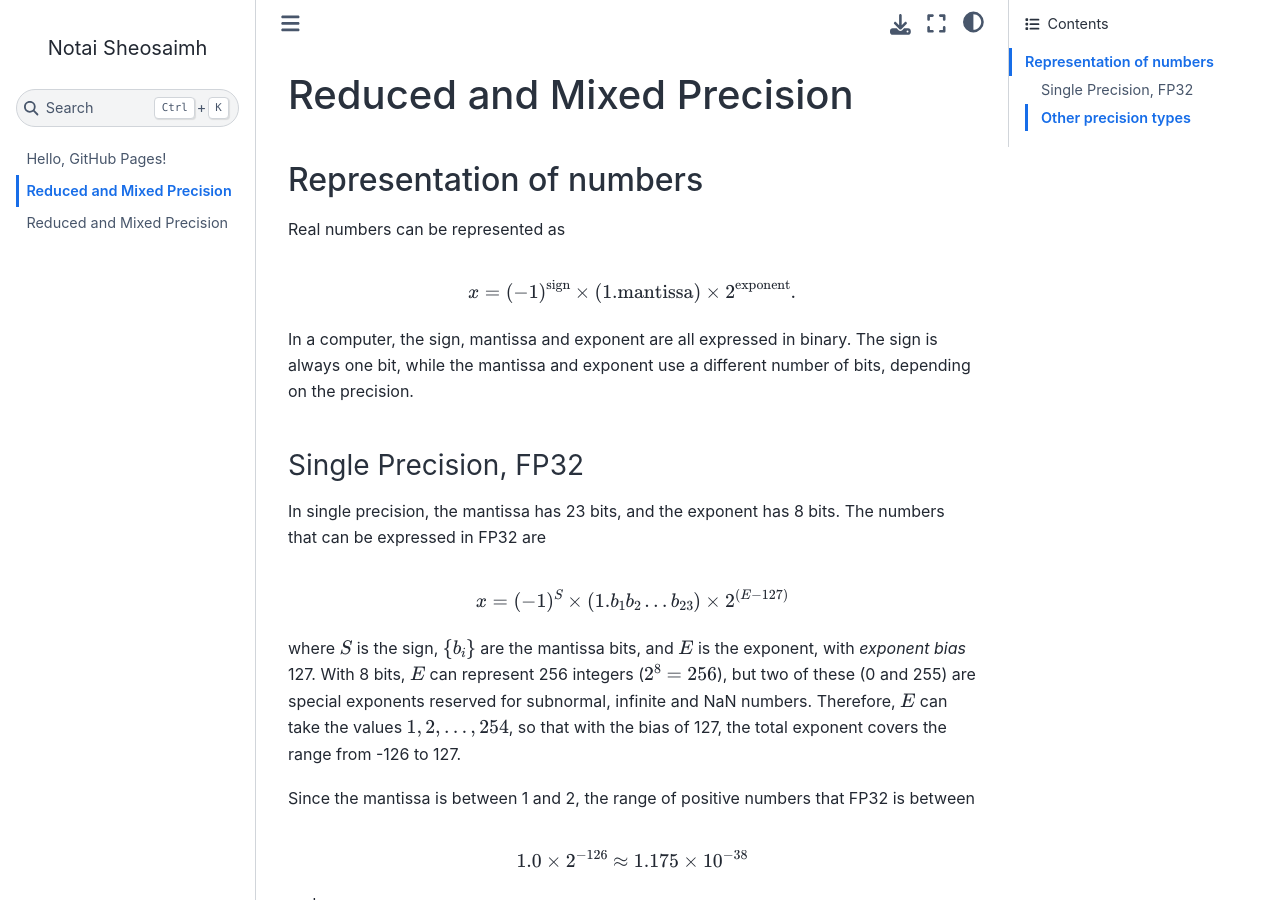
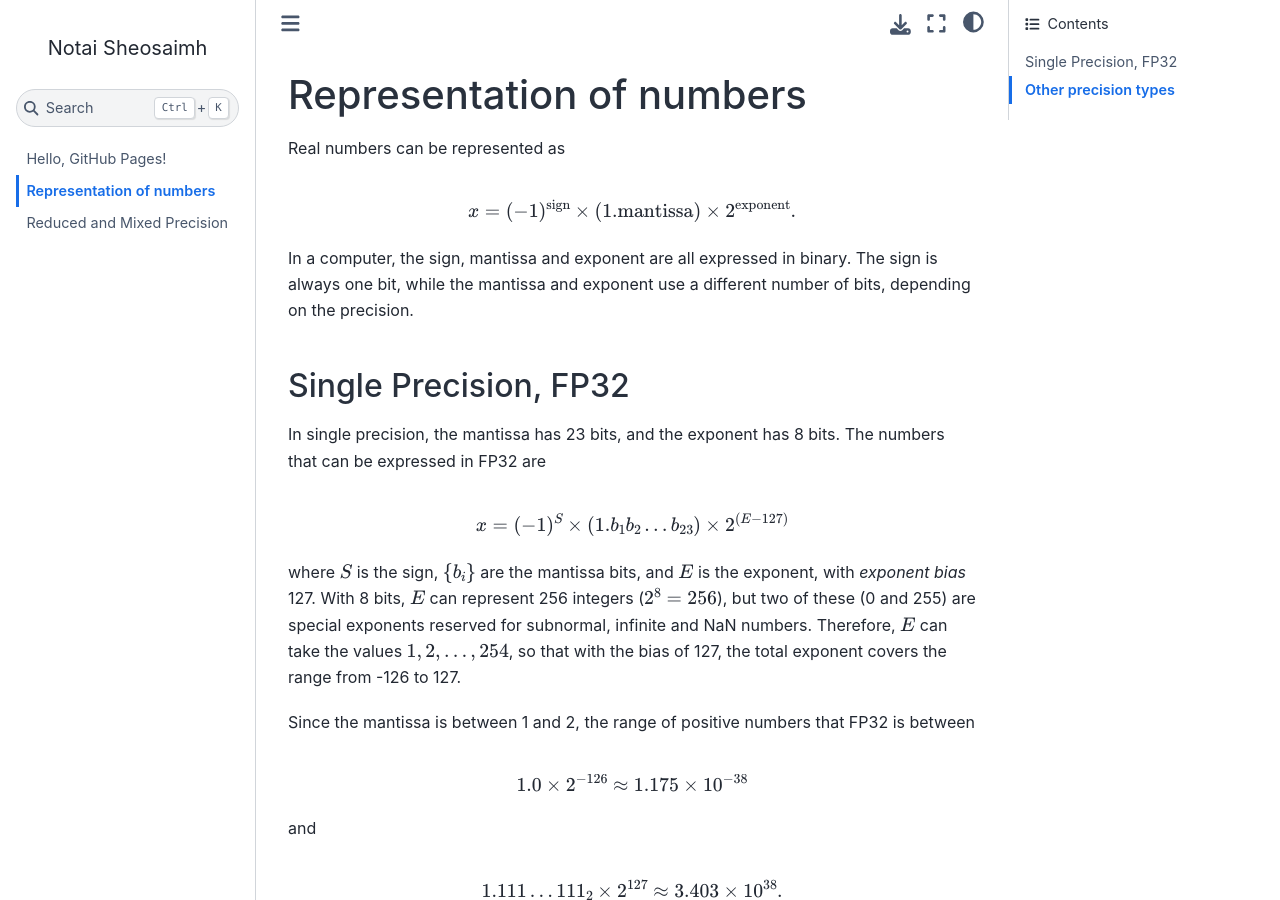
Before and after one commit to JosephThomasParker/notai_sheosaimh, a Jupyter Book: the page built from reduced_precision/intro.md, in a window 1280 px wide and 900 px high. Built offline with Jupyter Book 1.0.4 settings and Sphinx 7.4.7 and the Sphinx Book theme 1.1.4, drawn with Linux system fonts in a browser that asks for light colours.

Commit message:
Change headings

```diff
--- a/reduced_precision/intro.md
+++ b/reduced_precision/intro.md
@@ -1,6 +1,4 @@
-# Reduced and Mixed Precision
-
-## Representation of numbers
+# Representation of numbers
 
 Real numbers can be represented as
 
@@ -11,7 +9,7 @@ $$
 In a computer, the sign, mantissa and exponent are all expressed in binary.
 The sign is always one bit, while the mantissa and exponent use a different number of bits, depending on the precision.
 
-### Single Precision, FP32
+## Single Precision, FP32
 
 In single precision, the mantissa has 23 bits, and the exponent has 8 bits.
 The numbers that can be expressed in FP32 are
@@ -42,7 +40,7 @@ $$
 2^{-24}\approx 6\times 10^{-8}.
 $$
 
-### Other precision types
+## Other precision types
 
 | Representation    | Exponent bits | Mantissa bits | Exponent bias | Min positive | Max        | Precision     |
 | ----------------- | ------------- | ------------- | ------------- | ------------ | ---------- | ------------- |
```
